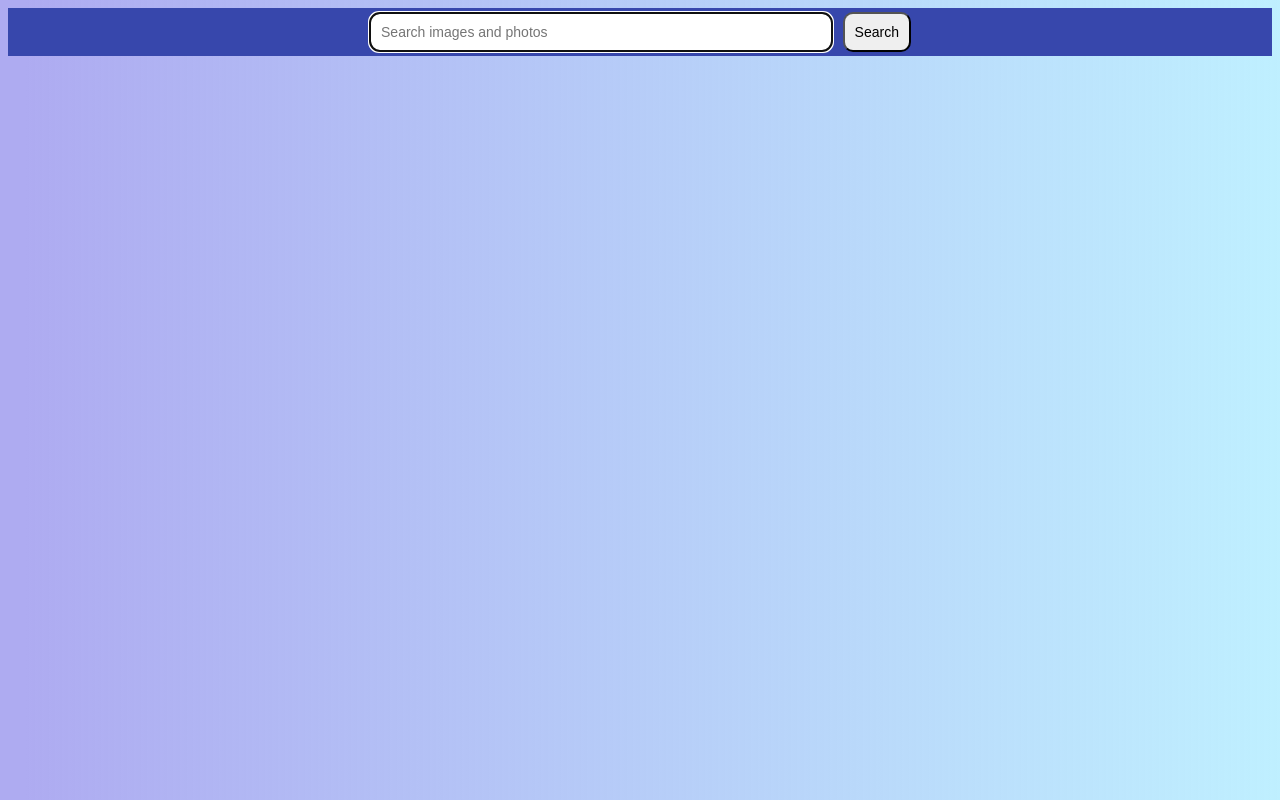
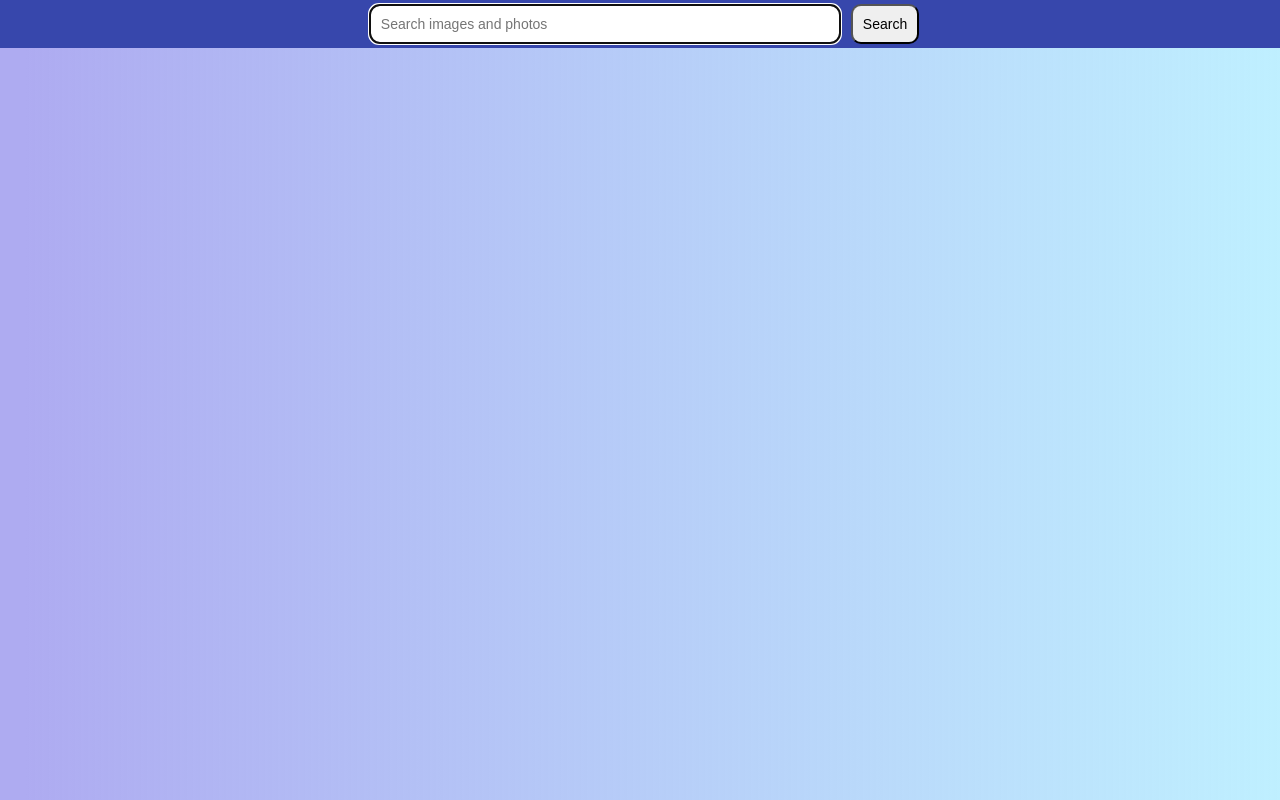
Before and after one commit to sydorovay/goit-react-hw-04, a React (Vite) app: page / in a window 1280 px wide. Built offline with nearby package versions, Linux system fonts and the light colour scheme.

Commit message:
add style

```diff
--- a/src/App.module.css
+++ b/src/App.module.css
@@ -26,7 +26,3 @@ button {
   font-size: 14px;
   cursor: pointer;
 }
-
-.no-scroll {
-  overflow: hidden;
-}
--- a/src/components/ImageGallery/ImageGallery.module.css
+++ b/src/components/ImageGallery/ImageGallery.module.css
@@ -1,10 +1,11 @@
 .imageGallery {
+  margin-top: 50px ;
   display: flex;
   flex-wrap: wrap;
   gap: 10px;
   list-style: none;
   padding: 0;
-  margin: 0;
+
 }
 
 .imageGalleryItem {
--- a/src/components/Loader/Loader.jsx
+++ b/src/components/Loader/Loader.jsx
@@ -1,14 +1,17 @@
-import { Audio } from 'react-loader-spinner';
+import { MagnifyingGlass } from 'react-loader-spinner';
 
 const Loader = () => {
   return (
     <div className="loader">
-      <Audio
-        height="80"
-        width="80"
-        radius="9"
-        color="green"
-        ariaLabel="loading"
+      <MagnifyingGlass
+  visible={true}
+  height="80"
+  width="80"
+  ariaLabel="magnifying-glass-loading"
+  wrapperStyle={{}}
+  wrapperClass="magnifying-glass-wrapper"
+  glassColor="#c0efff"
+  color="#e15b64"
       />
     </div>
   );
--- a/src/components/SearchBar/SearchBar.module.css
+++ b/src/components/SearchBar/SearchBar.module.css
@@ -1 +1,9 @@
-.searchForm {background-color: #3747AC;}
+.searchForm {
+  display: flex;
+  flex-direction: row;
+  position: fixed;
+  background-color: #3747AC;
+  width: 100%;
+  top: 0;
+  left: 0;
+}
```
Also changed, not shown: src/components/LoadMoreBtn/LoadMoreBtn.jsx (line endings or trailing spaces).
